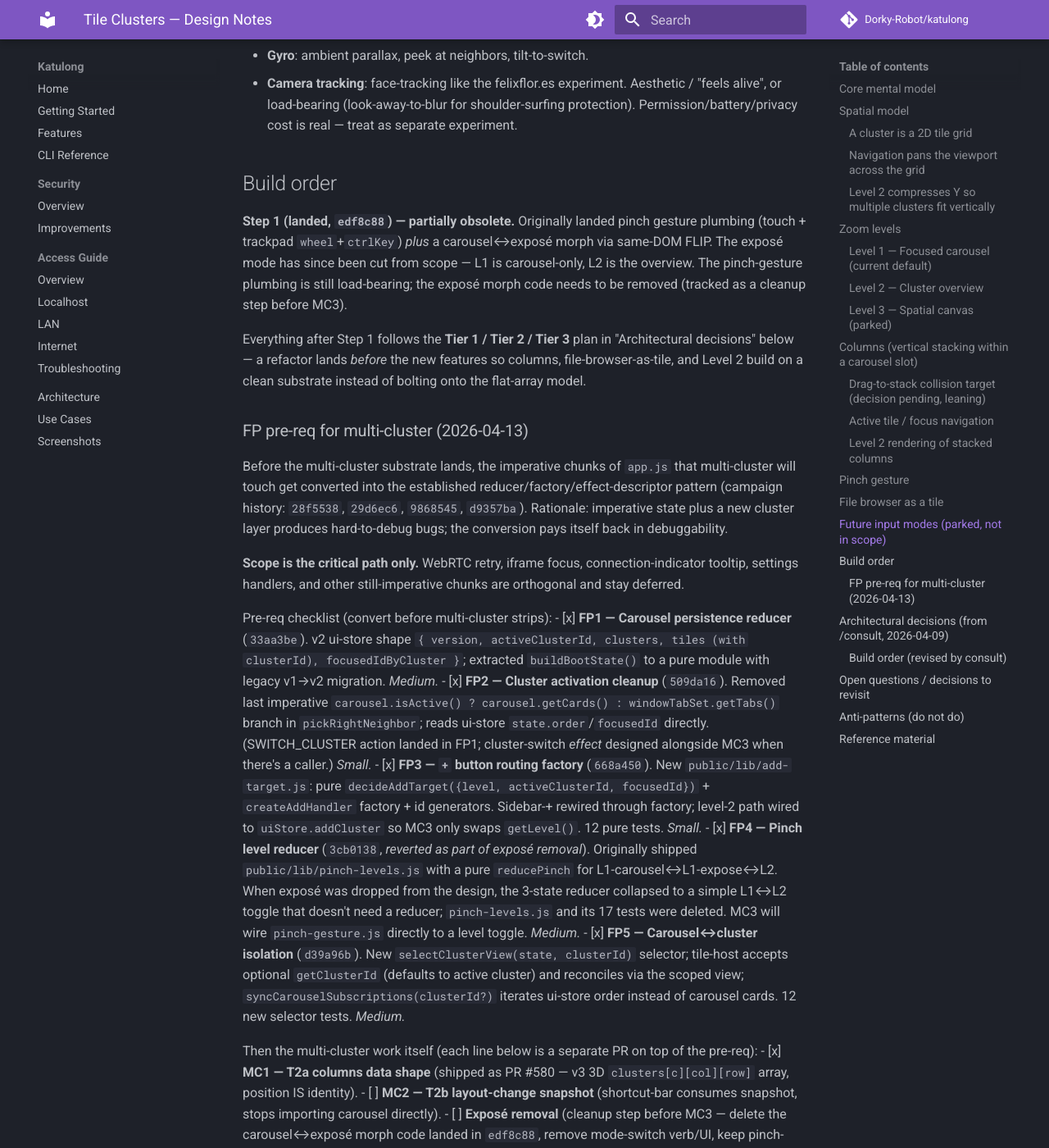
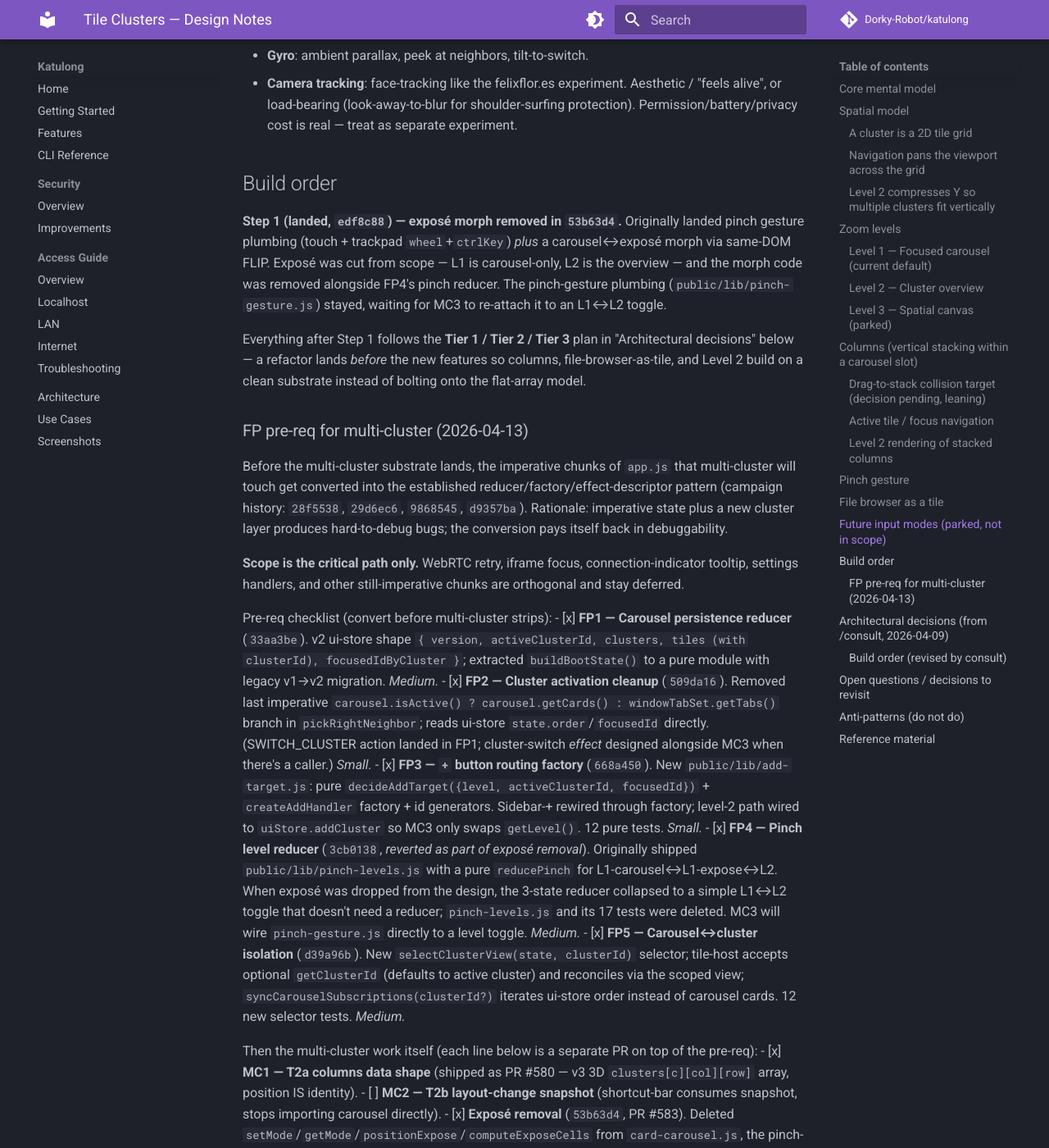
Before and after one commit to Dorky-Robot/katulong, an MkDocs documentation site: the page built from docs/tile-clusters-design.md, in a window 1280 px wide and 1400 px high, scrolled down 7157 px. Shown: the whole window at 82% size. Built offline with MkDocs 1.6.1 and Material for MkDocs 9.7.7, drawn with Linux system fonts in a browser that asks for light colours; comment, search, counter and statistics services are not loaded; some of the changed text lies outside the part shown.

Commit message:
docs: reflect exposé-removal as done in build order and Step 1 status

```diff
--- a/docs/tile-clusters-design.md
+++ b/docs/tile-clusters-design.md
@@ -280,12 +280,13 @@ Discussed but explicitly deferred until pinch + Level 1/2 are working:
 
 ## Build order
 
-**Step 1 (landed, `edf8c88`) — partially obsolete.** Originally landed
-pinch gesture plumbing (touch + trackpad `wheel`+`ctrlKey`) *plus* a
-carousel↔exposé morph via same-DOM FLIP. The exposé mode has since
-been cut from scope — L1 is carousel-only, L2 is the overview. The
-pinch-gesture plumbing is still load-bearing; the exposé morph code
-needs to be removed (tracked as a cleanup step before MC3).
+**Step 1 (landed, `edf8c88`) — exposé morph removed in `53b63d4`.**
+Originally landed pinch gesture plumbing (touch + trackpad `wheel`+`ctrlKey`)
+*plus* a carousel↔exposé morph via same-DOM FLIP. Exposé was cut from
+scope — L1 is carousel-only, L2 is the overview — and the morph code
+was removed alongside FP4's pinch reducer. The pinch-gesture plumbing
+(`public/lib/pinch-gesture.js`) stayed, waiting for MC3 to re-attach it
+to an L1↔L2 toggle.
 
 Everything after Step 1 follows the **Tier 1 / Tier 2 / Tier 3** plan in "Architectural decisions" below — a refactor lands *before* the new features so columns, file-browser-as-tile, and Level 2 build on a clean substrate instead of bolting onto the flat-array model.
 
@@ -305,7 +306,7 @@ Pre-req checklist (convert before multi-cluster strips):
 Then the multi-cluster work itself (each line below is a separate PR on top of the pre-req):
 - [x] **MC1 — T2a columns data shape** (shipped as PR #580 — v3 3D `clusters[c][col][row]` array, position IS identity).
 - [ ] **MC2 — T2b layout-change snapshot** (shortcut-bar consumes snapshot, stops importing carousel directly).
-- [ ] **Exposé removal** (cleanup step before MC3 — delete the carousel↔exposé morph code landed in `edf8c88`, remove mode-switch verb/UI, keep pinch-gesture plumbing and `ctx.faceStack` terminal-tile flip).
+- [x] **Exposé removal** (`53b63d4`, PR #583). Deleted `setMode`/`getMode`/`positionExpose`/`computeExposeCells` from `card-carousel.js`, the pinch-wiring block from `app.js`, and `public/lib/pinch-levels.js` + its 17 tests. `pinch-gesture.js` kept for MC3 to re-attach. *Small.*
 - [ ] **MC3 — Level 2 cluster strips** (vertical stack of horizontal carousel strips, pinch-out from Level 1, tilted-deck rendering per Spatial model, `+` at Level 2, tap/pinch-in to return). Needs per-column focused-row state; deck rendering primitive extracted for reuse.
 
 Explicitly deferred from this round: T1a (flip extraction), T1b (file-browser polish), T2c (face-stack-of-N, now only used by L2 decks), drag-to-stack, columns with >1 tile, Level 3 spatial canvas.
```
